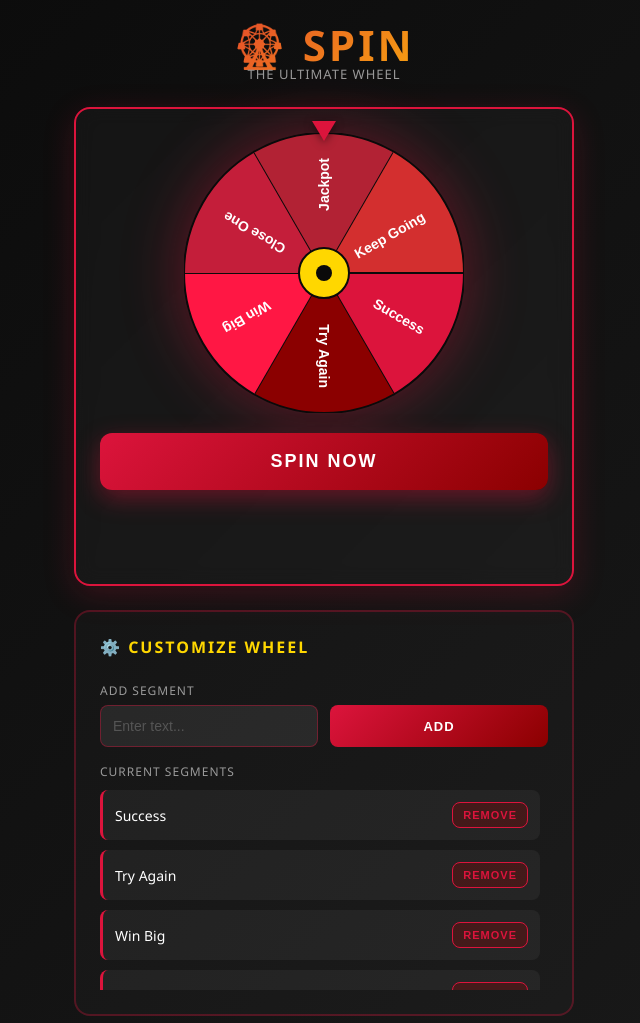
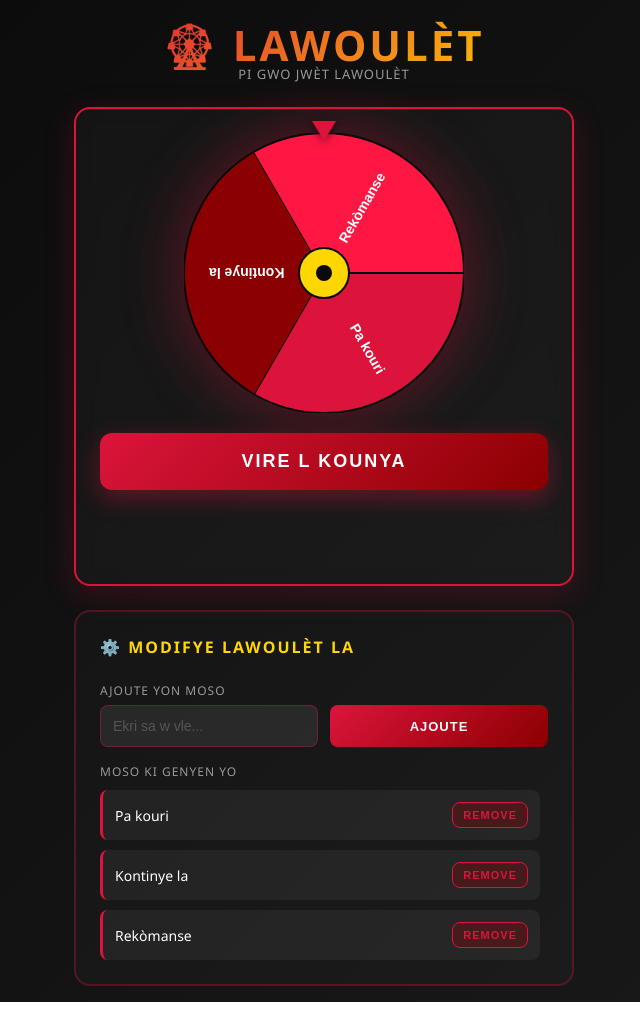
Before and after one commit to ksjl4k/spin-the-wheel, a website: page index.html in a window 1280 px wide. Shown: the whole page, without its empty margins (316-956 px from the left). After the commit the page ends 1002 px from the top, so only its background shows below. Drawn offline with Linux system fonts and the light colour scheme.

Commit message:
Haitian creole added

```diff
--- a/index.html
+++ b/index.html
@@ -3,7 +3,7 @@
 <head>
     <meta charset="UTF-8">
     <meta name="viewport" content="width=device-width, initial-scale=1.0">
-    <title>Spin The Wheel - Interactive Spinning Game</title>
+    <title>Lawoulèt</title>
     <meta name="description" content="Interactive spinning wheel web app with customizable segments. Optimize for mobile devices.">
     <meta name="theme-color" content="#dc143c">
     <meta property="og:title" content="Spin The Wheel">
@@ -388,8 +388,8 @@
 <body>
     <div class="container">
         <div>
-            <h1>🎡 Spin</h1>
-            <p class="subtitle">The Ultimate Wheel</p>
+            <h1>🎡 LAWOULÈT</h1>
+            <p class="subtitle">Pi gwo jwèt Lawoulèt</p>
         </div>
 
         <div class="wheel-section">
@@ -397,23 +397,23 @@
                 <div class="pointer"></div>
                 <canvas id="wheelCanvas"></canvas>
             </div>
-            <button class="spin-button" id="spinBtn">Spin Now</button>
+            <button class="spin-button" id="spinBtn">VIRE L KOUNYA</button>
             <div class="result" id="result"></div>
         </div>
 
         <div class="settings-section">
-            <div class="settings-title">⚙️ Customize Wheel</div>
+            <div class="settings-title">⚙️ Modifye lawoulèt la</div>
 
             <div class="input-group">
-                <label for="newSegment">Add Segment</label>
+                <label for="newSegment">Ajoute yon moso</label>
                 <div class="button-group">
-                    <input type="text" id="newSegment" placeholder="Enter text...">
-                    <button class="add-button" onclick="addSegment()">Add</button>
+                    <input type="text" id="newSegment" placeholder="Ekri sa w vle...">
+                    <button class="add-button" onclick="addSegment()">Ajoute</button>
                 </div>
             </div>
 
             <div>
-                <div style="font-size: 12px; color: #999; text-transform: uppercase; letter-spacing: 1px; margin-bottom: 10px;">Current Segments</div>
+                <div style="font-size: 12px; color: #999; text-transform: uppercase; letter-spacing: 1px; margin-bottom: 10px;">Moso ki genyen yo</div>
                 <div class="segments-list" id="segmentsList"></div>
             </div>
         </div>
@@ -426,7 +426,7 @@
         const resultDiv = document.getElementById('result');
         const newSegmentInput = document.getElementById('newSegment');
 
-        let segments = ['Success', 'Try Again', 'Win Big', 'Close One', 'Jackpot', 'Keep Going'];
+        let segments = ['Pa kouri', 'Kontinye la', 'Rekòmanse'];
         let rotation = 0;
         let isSpinning = false;
 
```
